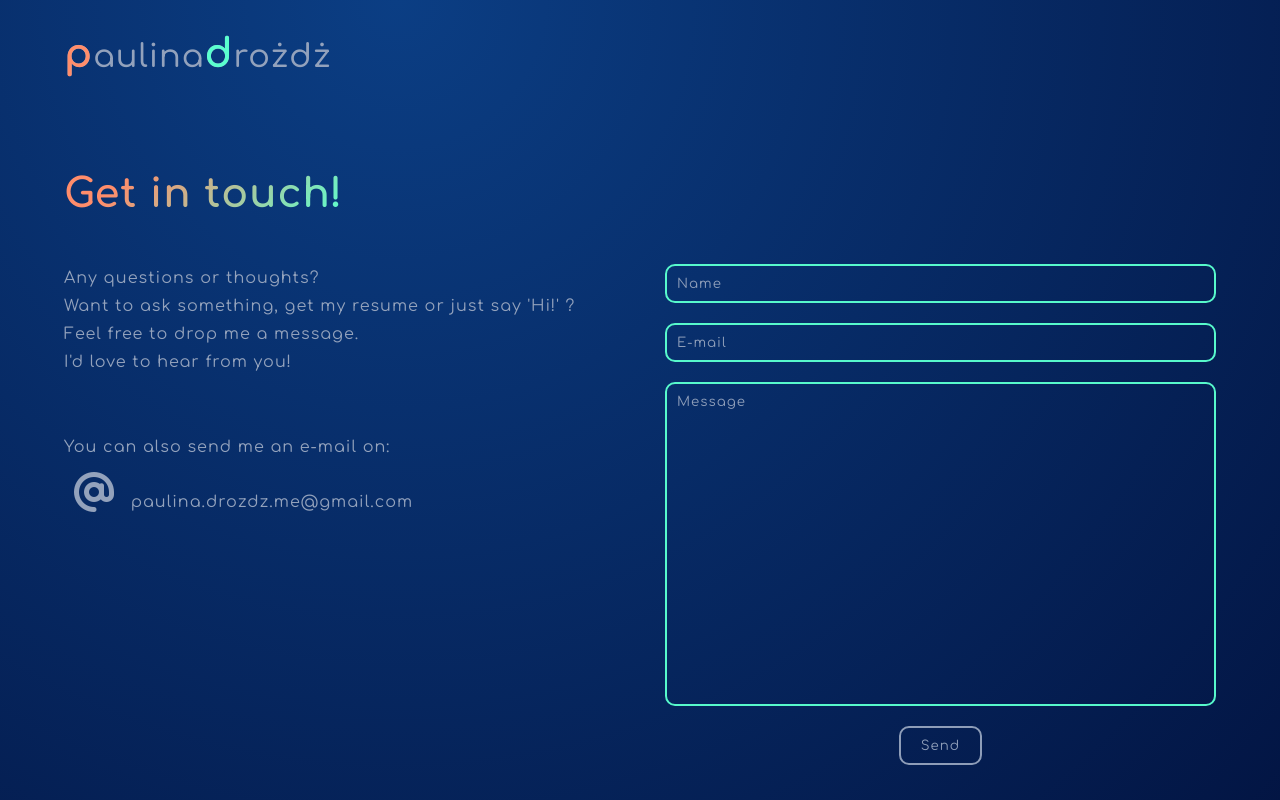
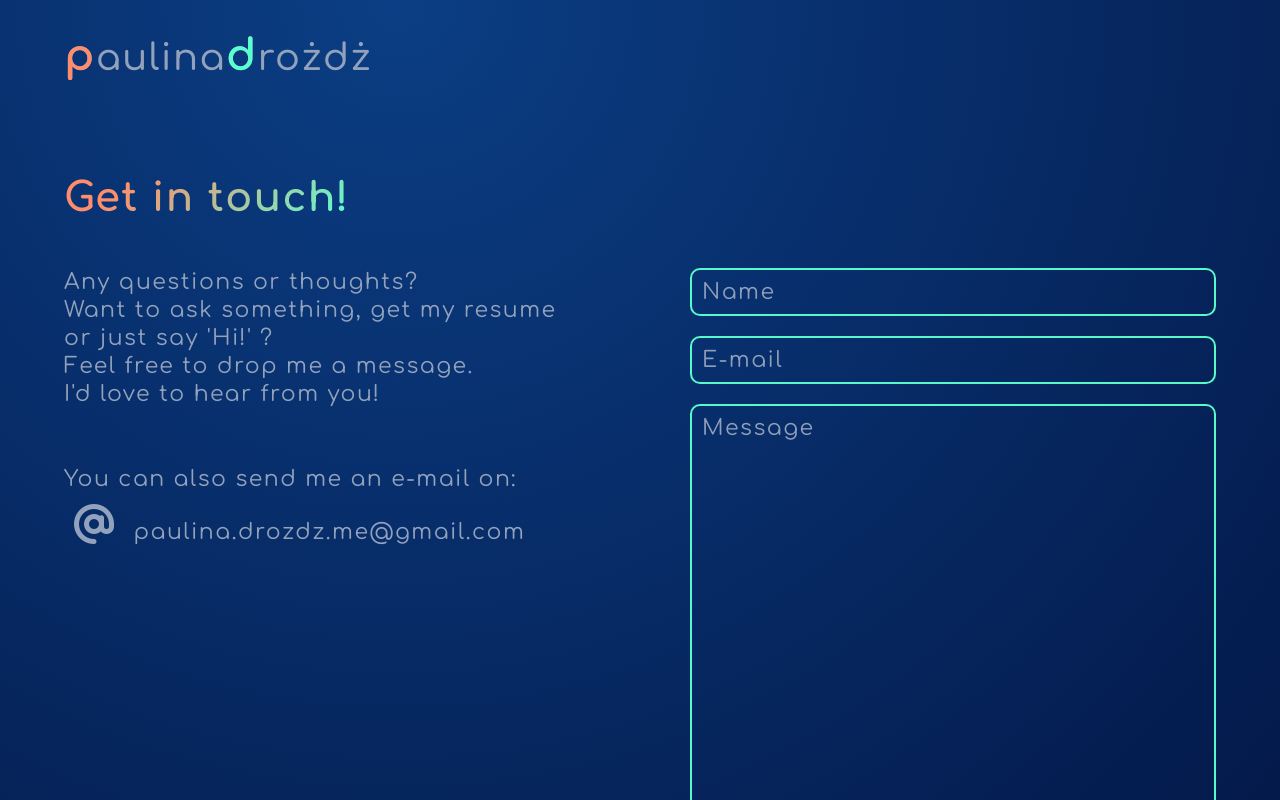
Before and after one commit to Paulina594/Portfolio, a React (Create React App) app: page /contact in a window 1280 px wide. Shown: the top 800 px of the page. Built offline with nearby package versions, Linux system fonts and the light colour scheme.

Commit message:
font sizes and padding changed

```diff
--- a/src/App.scss
+++ b/src/App.scss
@@ -25,10 +25,12 @@ body {
   position: relative;
   margin: 0 auto;
   padding-bottom: 142px;
+  font-size: 22px;
   line-height: 28px;
   color: var(--color-additonal);
   @media screen and (min-width: 1600px) {
-    max-width: 1520px;
+    width: 70%;
+
   }
   @media screen and (max-width: 1600px) {
     max-width: 1320px;
@@ -46,19 +48,20 @@ body {
 .title-wrapper {
   margin: 0 auto;
   @media screen and (min-width: 1600px) {
-    padding: 4rem 0 3rem 0;
-    max-width: 1520px;
+    padding-top: 7%;
+    padding-bottom: 5rem;
+    max-width: 70%;
   }
   @media screen and (max-width: 1600px) {
     width: 1320px;
-    padding: 4rem 0 3rem 0;
+    padding: 6rem 0 3rem 0;
   }
   @media screen and (max-width: 1400px) {
     width: 100%;
     padding: 4rem 0 3rem 4rem;
   }
   @media screen and (max-width: 768px) {
-    padding: 2rem 0 2rem 4rem;
+    padding: 3rem 0 2rem 4rem;
   }
   @media screen and (max-width: 576px) {
     padding: 30px 15px;
@@ -70,8 +73,12 @@ body {
     font-weight: 800;
     width: max-content;
     padding: 0;
+
+    @media screen and (max-width: 1200px) {
+      font-size: 2.2rem;
+    }
     @media screen and (max-width: 576px) {
-      font-size: 2rem;
+      font-size: 1.5rem;
     }
   }
 }
--- a/src/components/menuBurger/MenuBurger.scss
+++ b/src/components/menuBurger/MenuBurger.scss
@@ -6,12 +6,16 @@
     color: var(--color-additonal);
     font-family: var(--font-family);
     font-weight: 500;
-    font-size: 18px;
+    font-size: 22px;
     line-height: 25px;
     text-transform: capitalize;
     width: fit-content;
     margin: 0 1rem;
     cursor: pointer;
+
+    @media screen and (max-width: 576px) {
+      font-size: 18px;
+    }
 
     &:after {
       display: block;
@@ -51,6 +55,10 @@
   color: var(--color-additonal);
   font-size: 2rem;
   cursor: pointer;
+
+  @media screen and (max-width: 576px) {
+    font-size: 1.8rem;
+  }
 }
 
 .navbar-menu {
--- a/src/index.scss
+++ b/src/index.scss
@@ -3,7 +3,7 @@
 * {
     margin: 0;
     padding: 0;
-    letter-spacing: 1px;
+    letter-spacing: 1.5px;
     box-sizing: border-box;
     font-family: var(--font-family);
 }
--- a/src/modules/footer/Footer.scss
+++ b/src/modules/footer/Footer.scss
@@ -41,6 +41,7 @@
 
     .copyrights {
       color: var(--color-additonal);
+      font-size: 14px;
       @media screen and (max-width: 1400px) {
         font-size: 10px;
       }
--- a/src/modules/header/Header.scss
+++ b/src/modules/header/Header.scss
@@ -29,13 +29,14 @@
   }
 
   .logo {
-    font-size: 2rem;
+    font-size: 2.3rem;
     font-weight: 500;
     letter-spacing: 1px;
     color: var(--color-additonal);
     margin-right: 2rem;
+
     @media screen and (max-width: 576px) {
-      font-size: 1.5rem;
+      font-size: 1.3rem;
       margin-right: 10px;
     }
 
@@ -56,14 +57,14 @@
         span {
           &.initial {
             overflow: hidden;
-            font-size: 2.5rem;
+            font-size: 2.7rem;
             font-weight: 800;
-          }
+
 
           @media screen and (max-width: 576px) {
-            font-size: 2rem;
+            font-size: 1.7rem;
           }
-
+        }
           &.first {
             color: var(--color-peach);
           }
@@ -81,6 +82,7 @@
     flex-direction: row;
     align-content: space-between;
     align-items: center;
+
     @media screen and (max-width: 1200px) {
       display: none;
     }
--- a/src/pages/contactPage/ContactPage.scss
+++ b/src/pages/contactPage/ContactPage.scss
@@ -1,6 +1,7 @@
 .row {
   display: flex;
   flex-direction: row;
+  column-gap: 50px;
   width: 100%;
   padding-bottom: 142px;
   height: fit-content;
@@ -87,11 +88,16 @@
         display: block;
         margin-bottom: 20px;
         padding: 10px;
+        font-size: 22px;
         background-color: transparent;
         border-radius: 10px;
         border: 2px solid var(--color-mint);
         font-family: var(--font-family);
         color: var(--color-additonal);
+
+        @media screen and (max-width: 576px) {
+          font-size: 13px;
+        }
 
         &:focus, &:focus {
           border: 2px solid var(--color-mint);
--- a/src/pages/homePage/HomePage.scss
+++ b/src/pages/homePage/HomePage.scss
@@ -164,9 +164,13 @@
   padding: 12rem 0 6rem 0;
   @media screen and (min-width: 1600px) {
     max-width: 1520px;
+    padding: 0 0 8rem 2rem;
+    padding-top: 10%;
   }
   @media screen and (max-width: 1600px) {
     max-width: 1320px;
+    padding: 0 0 6rem 2rem;
+    padding-top: 7%;
   }
   @media screen and (max-width: 1400px) {
     max-width: 100%;
@@ -191,7 +195,7 @@
     display: flex;
     flex-direction: column;
     justify-content: center;
-    padding: 12rem 0 4rem 0;
+    padding: 10rem 0 4rem 0;
     color: var(--color-additonal);
     font-size: 2rem;
     letter-spacing: 1.5px;
@@ -202,7 +206,6 @@
     }
 
     @media screen and (max-width: 1400px) {
-
       line-height: 45px;
     }
 
--- a/src/pages/preloader/Preloader.scss
+++ b/src/pages/preloader/Preloader.scss
@@ -66,7 +66,7 @@
     width: 0;
   }
   100% {
-    width: 109px;
+    width: 125px;
   }
 }
 
@@ -75,7 +75,7 @@
     width: 0;
   }
   100% {
-    width: 85px;
+    width: 77px;
   }
 }
 
@@ -84,7 +84,7 @@
     width: 0;
   }
   100% {
-    width: 95px;
+    width: 109px;
   }
 }
 
@@ -93,7 +93,7 @@
     width: 0;
   }
   100% {
-    width: 75px;
+    width: 68px;
   }
 }
 
@@ -102,7 +102,7 @@
     font-size: 113px;
   }
   100% {
-    font-size: 2.5rem;
+    font-size: 2.7rem;
   }
 }
 
@@ -111,7 +111,7 @@
     font-size: 80px;
   }
   100% {
-    font-size: 2.5rem;
+    font-size: 1.7rem;
   }
 }
 
@@ -137,7 +137,7 @@
 
     .first-initial {
       color: var(--color-peach);
-      font-size: 2.5rem;
+      font-size: 2.7rem;
       font-weight: 800;
       animation: initials-size 0.7s ease-out both 1.9s;
       @media screen and (max-width: 576px) {
@@ -146,9 +146,10 @@
     }
 
     .name-token-anim-inner {
+      font-size: 2.3rem;
       animation: firstname-slide 1s cubic-bezier(.77,.45,.27,.66) forwards 2.6s;
       @media screen and (max-width: 576px) {
-        font-size: 1.5rem;
+        font-size: 1.3rem;
         animation: firstname-slide576 1s cubic-bezier(.77,.45,.27,.66) forwards 2.6s;
       }
     }
@@ -160,7 +161,7 @@
 
     .second-initial {
       color: var(--color-mint);
-      font-size: 2.5rem;
+      font-size: 2.7rem;
       font-weight: 800;
       animation: initials-size 0.7s ease-out both 1.9s;
       @media screen and (max-width: 576px) {
@@ -169,9 +170,10 @@
     }
 
     .name-token-anim-inner {
+      font-size: 2.3rem;
       animation: surname-slide 1s cubic-bezier(.77,.45,.27,.66) forwards 2.6s;
       @media screen and (max-width: 576px) {
-        font-size: 1.5rem;
+        font-size: 1.3rem;
         animation: surname-slide576 1s cubic-bezier(.77,.45,.27,.66) forwards 2.6s;
       }
     }
@@ -185,9 +187,9 @@
     .name-token-anim-inner {
       width: 0;
       color: var(--color-additonal);
-      font-size: 2rem;
+      font-size: 2.3rem;
       @media screen and (max-width: 576px) {
-        font-size: 1.5rem;
+        font-size: 1.3rem;
       }
     }
   }
```
